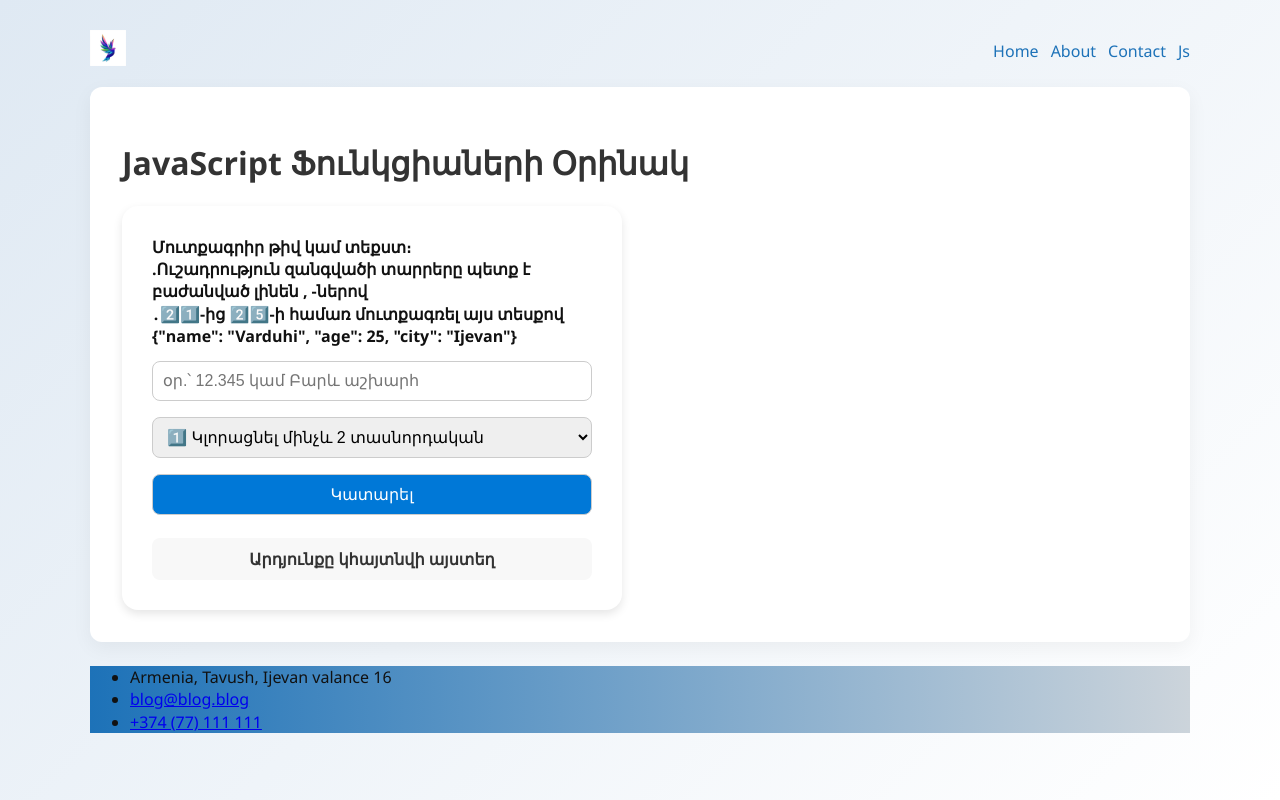
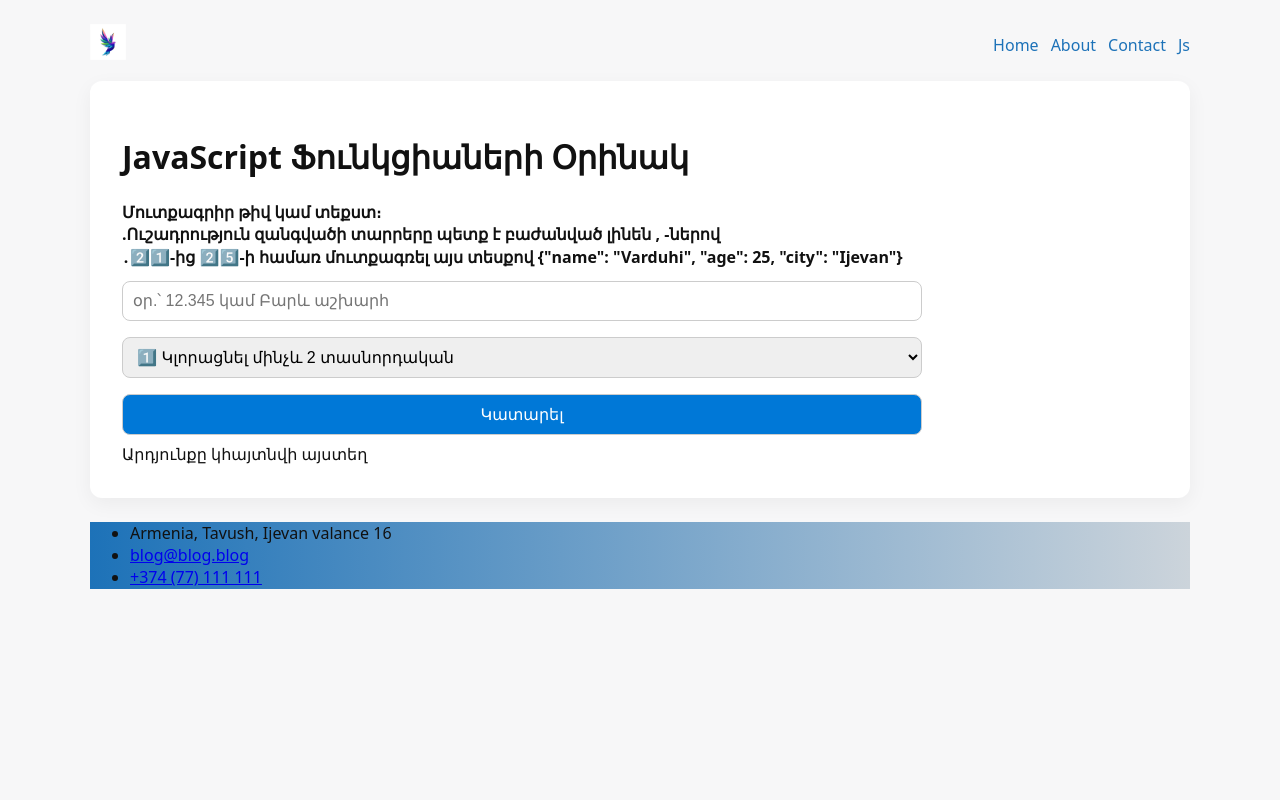
Before and after one commit to VGalstyan-2025/Blog, a plain HTML site: page js.html in a window 1280 px wide. Drawn offline with Linux system fonts and the light colour scheme.

Commit message:
css cleaning

```diff
--- a/js.html
+++ b/js.html
@@ -5,28 +5,6 @@
         <link rel="stylesheet" href="style.css">
         <meta name="viewport" content="width=device-width, initial-scale=1.0" />
         <style>
-            body {
-                font-family: 'Segoe UI', sans-serif;
-                background: linear-gradient(135deg, #dfe9f3, #ffffff);
-                display: flex;
-                flex-direction: column;
-                align-items: center;
-                justify-content: start;
-                min-height: 100vh;
-                padding: 30px;
-            }
-            h1 {
-                color: #333;
-                margin-bottom: 20px;
-            }
-            .container {
-                background: white;
-                border-radius: 16px;
-                box-shadow: 0 4px 10px rgba(0,0,0,0.1);
-                padding: 30px;
-                width: 90%;
-                max-width: 500px;
-            }
             input, button, select {
                 width: 100%;
                 padding: 10px;
@@ -43,15 +21,6 @@
             }
             button:hover {
                 background-color: #005fa3;
-            }
-            .result {
-                margin-top: 15px;
-                font-weight: bold;
-                color: #333;
-                background: #f8f8f8;
-                border-radius: 8px;
-                padding: 10px;
-                text-align: center;
             }
         </style>
     </head>
```
